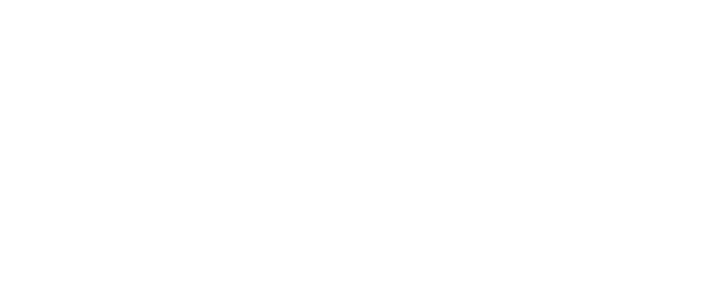
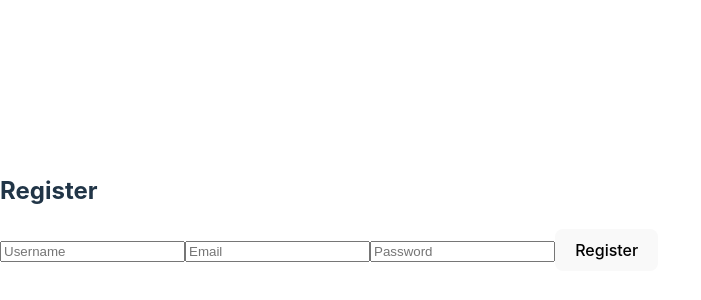
Before and after one commit to LarryMoreno/BracketMaster, a React (Vite) app in the folder frontend/: page /registration in a window 1280 px wide. Before the commit this address had no page. Shown: the part 188-488 px from the top of the page, without its empty margins (0-701 px from the left). Built offline with nearby package versions, Linux system fonts and the light colour scheme.

Commit message:
added API route for registration form submission

```diff
--- a/frontend/src/App.jsx
+++ b/frontend/src/App.jsx
@@ -1,5 +1,6 @@
 import { BrowserRouter as Router, Routes, Route } from "react-router-dom";
 import HomePage from "./pages/HomePage";
+import RegisterForm from "./pages/RegisterForm"
 // import TournamentPage from "./pages/TournamentPage";
 // TODO: implement page for tournaments
 
@@ -9,6 +10,7 @@ function App() {
     <Router>
       <Routes>
         <Route path="/" element={<HomePage />} />
+        <Route path="/registration" element={<RegisterForm />} />
         {/* add this back when tournmanent page is done <Route path="/tournament/:id" element={<TournamentPage />} /> */}
       </Routes>
     </Router>
--- a/frontend/src/pages/HomePage.jsx
+++ b/frontend/src/pages/HomePage.jsx
@@ -19,6 +19,10 @@ const HomePage = () => {
         <Link to="/tournaments" className="px-6 py-3 bg-gray-500 text-white rounded-lg shadow-md hover:bg-gray-600">
           View Tournaments
         </Link>
+        {/* route to registration */}
+        <Link to="/registration" className="px-6 py-3 bg-gray-500 text-white rounded-lg shadow-md hover:bg-gray-600">
+          Registration
+        </Link>
       </div>
     </div>
   );
--- /dev/null
+++ b/frontend/src/pages/RegisterForm.jsx
@@ -0,0 +1,71 @@
+import { useState } from "react";
+
+const RegisterForm = () => {
+  const [formData, setFormData] = useState({
+    username: "",
+    email: "",
+    password: "",
+  });
+
+  const handleChange = (e) => {
+    setFormData({ ...formData, [e.target.name]: e.target.value });
+  };
+
+  const handleSubmit = async (e) => {
+    e.preventDefault();
+    try {
+      const response = await fetch("http://127.0.0.1:5000/register", {
+        method: "POST",
+        headers: {
+          "Content-Type": "application/json",
+        },
+        body: JSON.stringify(formData),
+      });
+
+      const data = await response.json();
+      if (response.ok) {
+        alert("User registered successfully!");
+        setFormData({ username: "", email: "", password: "" }); // Clear form
+      } else {
+        alert(`Error: ${data.error}`);
+      }
+    } catch (error) {
+      console.error("Error submitting form:", error);
+    }
+  };
+
+  return (
+    <div>
+      <h2>Register</h2>
+      <form onSubmit={handleSubmit}>
+        <input
+          type="text"
+          name="username"
+          placeholder="Username"
+          value={formData.username}
+          onChange={handleChange}
+          required
+        />
+        <input
+          type="email"
+          name="email"
+          placeholder="Email"
+          value={formData.email}
+          onChange={handleChange}
+          required
+        />
+        <input
+          type="password"
+          name="password"
+          placeholder="Password"
+          value={formData.password}
+          onChange={handleChange}
+          required
+        />
+        <button type="submit">Register</button>
+      </form>
+    </div>
+  );
+};
+
+export default RegisterForm;
```
Also changed, not shown: 1 other file (tests, documents, lock files or other folders).
